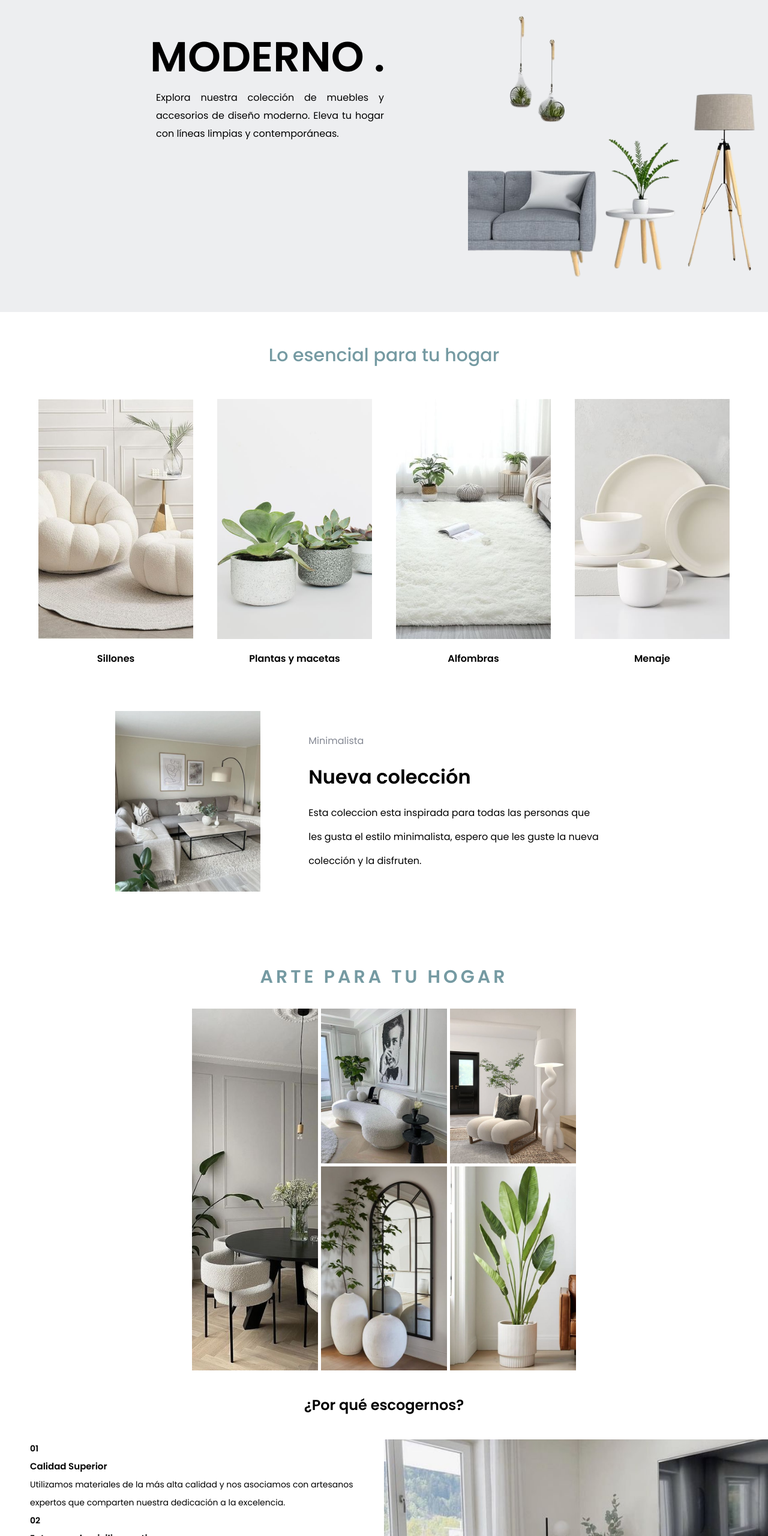
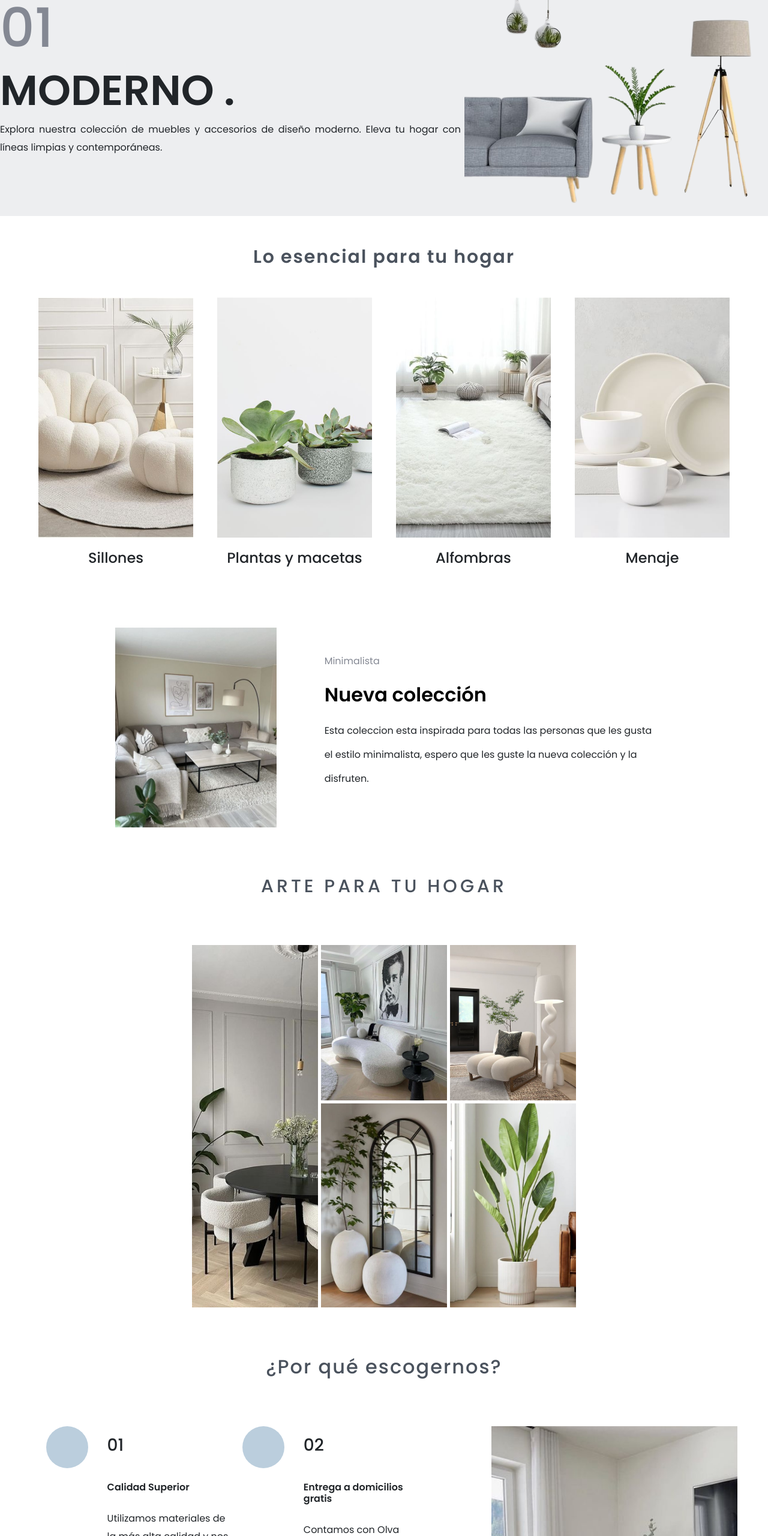
Before and after one commit to ValeryAnd/StyleHome, a plain HTML site: page index.html in a window 1280 px wide. Shown: the part 240-2800 px from the top of the page at 60% size. Drawn offline with nearby package versions, Linux system fonts and the light colour scheme.

Commit message:
Se hicieron mas cambios en la pagina index.html, mejoramos el codigo a que sea mas limpio

```diff
--- a/index.html
+++ b/index.html
@@ -8,6 +8,7 @@
     <link rel="preconnect" href="https://fonts.googleapis.com">
     <link rel="preconnect" href="https://fonts.gstatic.com" crossorigin>
     <link href="https://fonts.googleapis.com/css2?family=Poppins:wght@300;400;500;600&display=swap" rel="stylesheet">
+    <link href="https://cdn.jsdelivr.net/npm/bootstrap@5.3.3/dist/css/bootstrap.min.css" rel="stylesheet" integrity="sha384-QWTKZyjpPEjISv5WaRU9OFeRpok6YctnYmDr5pNlyT2bRjXh0JMhjY6hW+ALEwIH" crossorigin="anonymous">
     <link rel="stylesheet" href="../styles/inicio.css">
     <title>STYLEHOME</title>
 </head>
@@ -39,12 +40,11 @@
     <main>
         <section id="hero">
             <div class="hero-text">
+                <h2>01</h2>
                 <h1>Moderno .</h1>
                 <p>Explora nuestra colección de muebles y accesorios de diseño moderno. Eleva tu hogar con líneas limpias y contemporáneas.</p>
-
             </div>
             <div class="hero-image">
-                <h2>01</h2>
                 <img src="./imagenes/fondo1.png" alt="SillonPortada">
             </div>
         </section>
@@ -107,31 +107,53 @@
                 <div class="galeria-img">
                     <img src="./imagenes/collage5.jpg" alt="">
                 </div>
+
             </div>
         </section>
         <section id="escogernos">
             <h2>¿Por qué escogernos?</h2>
             <div class="escogernos-container">
                 <div class="escogernos-puntos">
-                    <div>
+                    <div class="escogernos-pts">
+                        <div class="punto-circular">
+
+                        </div>
+                        <div class="puntos-text">
                             <h4>01</h4>
                             <h5>Calidad Superior</h5>
                             <p>Utilizamos materiales de la más alta calidad y nos asociamos con artesanos expertos que comparten nuestra dedicación a la excelencia.</p>
                         </div>
-                    <div>
+                    </div>
+                    <div class="escogernos-pts">
+                        <div class="punto-circular">
+
+                        </div>
+                        <div div class="puntos-text">
                             <h4>02</h4>
                             <h5>Entrega a domicilios gratis</h5>
                             <p>Contamos con Olva courrier o motorizado, envíos a todo el Perú.</p>
                         </div>
-                    <div>
+                    </div>
+                    <div class="escogernos-pts">
+                        <div class="punto-circular">
+
+                        </div>
+                        <div div class="puntos-text">
                             <h4>03</h4>
                             <h5>Atención al cliente 24/7</h5>
                             <p>Puedes realizar tus pedidos en cualquier hora del dia, estamos dispuestos a atenderte.</p>
                         </div>
-                    <div>
+
+                    </div>
+                    <div class="escogernos-pts">
+                        <div class="punto-circular">
+
+                        </div>
+                        <div div class="puntos-text">
                             <h4>04</h4>
                             <h5>Fácil compra</h5>
                             <p>Gracias a la navegación intuitiva, te ofrecemos una máxima comodidad al comprar,</p>
+                        </div>
                     </div>
                 </div>
                 <div class="escogernos-img">
@@ -163,6 +185,6 @@
             <p>© 2024 por STYLEHOME - Todos los derechos reservados</p>
         </div>
     </footer>
-
+    <script src="https://cdn.jsdelivr.net/npm/bootstrap@5.3.3/dist/js/bootstrap.bundle.min.js" integrity="sha384-YvpcrYf0tY3lHB60NNkmXc5s9fDVZLESaAA55NDzOxhy9GkcIdslK1eN7N6jIeHz" crossorigin="anonymous"></script>
 </body>
 </html>
--- a/styles/inicio.css
+++ b/styles/inicio.css
@@ -9,12 +9,8 @@ header{
     position: fixed;
     height: 75px;
     width: 100%;
-    z-index: 11000;
-    display: flex;
-    flex-direction: row;
-    justify-content: center;
-    align-items: center;
     background-color: #EDEEF0;
+    margin-bottom: 100px;
 }
 
 header ul {
@@ -50,22 +46,23 @@ header ul {
 
 #hero{
     width: 100%;
-    height: 760px;
+    padding-top: 100px;
     background-color: #EDEEF0;
-    display: flex;
-    flex-direction: column ;
-    justify-content: center;
-
+    display: grid;
+    grid-template-columns: 60% 40%;
+    align-items: center;
 }
 
 #hero .hero-image{
-    margin-left: auto;
+    display: flex;
+    flex-direction: column;
+    justify-content: center;
+    align-items: center;
 }
-
-#hero .hero-text{
-    position:absolute;
-    left: 0;
-    padding: 0px 250px;
+#hero .hero-image img{
+    max-width: 100%;
+    height: 100%;
+    object-fit: cover;
 }
 
 #hero .hero-text h1{
@@ -75,14 +72,12 @@ header ul {
 }
 
 #hero .hero-text p {
-    width: 50%;
     text-align: justify;
-    padding-left: 10px;
     line-height: 30px;
 
 }
 
-.hero-image h2{
+#hero .hero-text h2{
     margin-top: 50px;
     font-size: 90px;
     font-weight: 500;
@@ -95,11 +90,12 @@ header ul {
 
 #productos h3{
     margin-top: 50px;
-    color: #759AA2 ;
+    color: #4A525D ;
     font-size: 30px;
-    font-weight: 500;
+    font-weight: 600;
     text-align: center;
     margin-bottom: 32px;
+    letter-spacing: 2px;
 }
 
 #productos .container-productos {
@@ -123,7 +119,8 @@ header ul {
 
 #nuevaColeccion{
     width: 70%;
-    margin: 120px auto;
+    margin: 0 auto;
+    margin-top:150px;
     display: flex;
     flex-direction: row;
 }
@@ -139,7 +136,7 @@ header ul {
     flex-direction: column;
     justify-content: center;
     line-height: 40px;
-    padding: 0px 80px;
+    padding-left: 80px;
 }
 
 #nuevaColeccion .contenedor-imagen{
@@ -164,9 +161,9 @@ header ul {
 }
 
 #galeria h4{
-    margin: 30px 0px;
+    margin:80px 0px;
     font-size: 30px;
-    color: #759AA2;
+    color: #4A525D;
     letter-spacing: 5px;
     text-transform: uppercase;
 }
@@ -191,38 +188,69 @@ header ul {
 }
 
 #escogernos .escogernos-container{
-    display: flex;
-    flex-direction: row;
-    height: 500px;
+    display: grid;
+    grid-template-columns: 60% 40%;
 }
 
 #escogernos h2{
+    font-size: 32px;
     text-align: center;
-    margin: 40px 0px;
+    margin: 80px 0px;
+    letter-spacing: 2px;
+    color: #4A525D;
 }
 
-#escogernos .escogernos-puntos,
-#escogernos .escogernos-img{
-    width: 50%;
+#escogernos .escogernos-puntos{
+    width: 80%;
+    display: grid;
+    grid-template-columns: repeat(2, 1fr);
+    grid-template-rows: 300px;
+    align-content: center;
+    gap: 40px;
+    margin: 0 auto;
+    line-height: 30px;
+    font-size: 16px;
+
+}
+
+#escogernos .escogernos-img {
+    display: flex;
+    flex-direction: column;
+    justify-content: center;
+    align-items: center;
 }
 
 #escogernos .escogernos-img img{
     height: 100%;
-    width: 100%;
+    width: 80%;
     object-fit: cover;
 }
 
-#escogernos .escogernos-puntos{
-    padding: 0px 50px;
-    line-height: 30px;
-    font-size: 14px;
+#escogernos .escogernos-puntos .escogernos-pts{
+    display: grid;
+    grid-template-columns: 25% 75%;
+    gap: 30px;
+}
+
+#escogernos .punto-circular{
+    width: 70px;
+    height: 70px;
+    position: relative;
+    border-radius: 50%;
+    background-color: #BBCEDD;
+}
+
+#escogernos .escogernos-puntos h4 {
+    font-size: 28px;
+    padding: 15px 0;
 }
 
 #escogernos .escogernos-puntos h5{
-    font-size: 15px;
+    font-size: 16px;
     font-weight: 600;
+    padding: 20px 0;
 }
-
+/*
 footer{
     background-color: #EDEEF0;
     text-align: center;
@@ -250,3 +278,4 @@ footer ul li a{
 .footer-container .logo{
     margin-top: 20px;
 }
+*/
```
Lines whose indentation alone changed are shown as unchanged.
